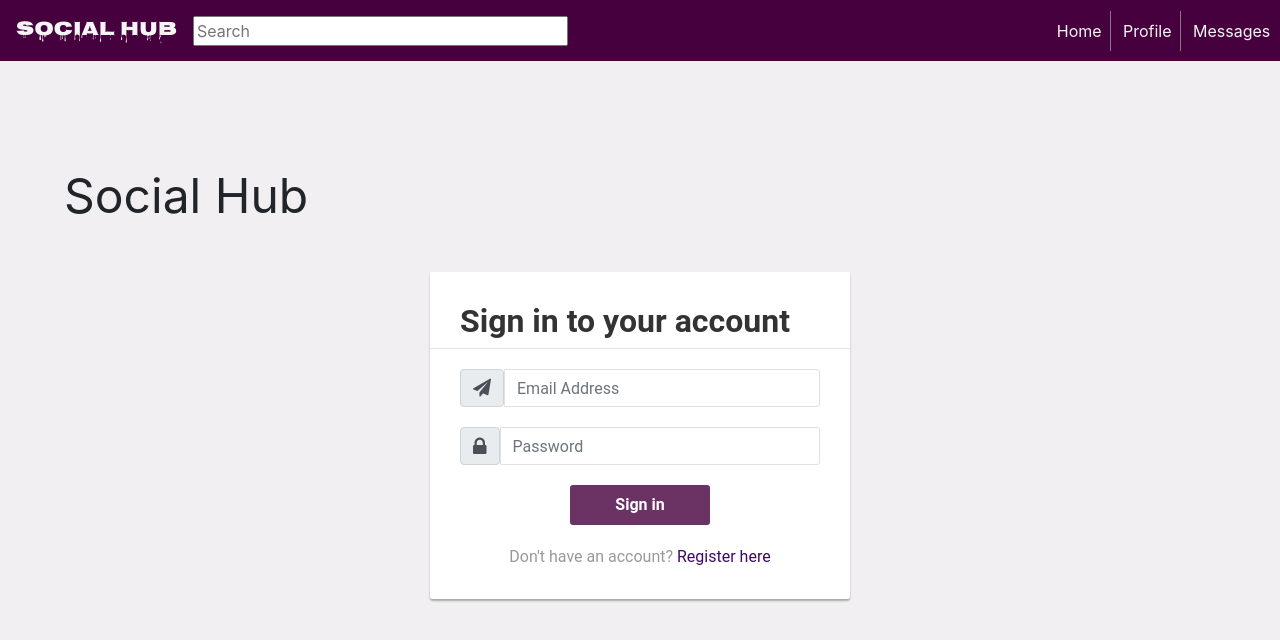
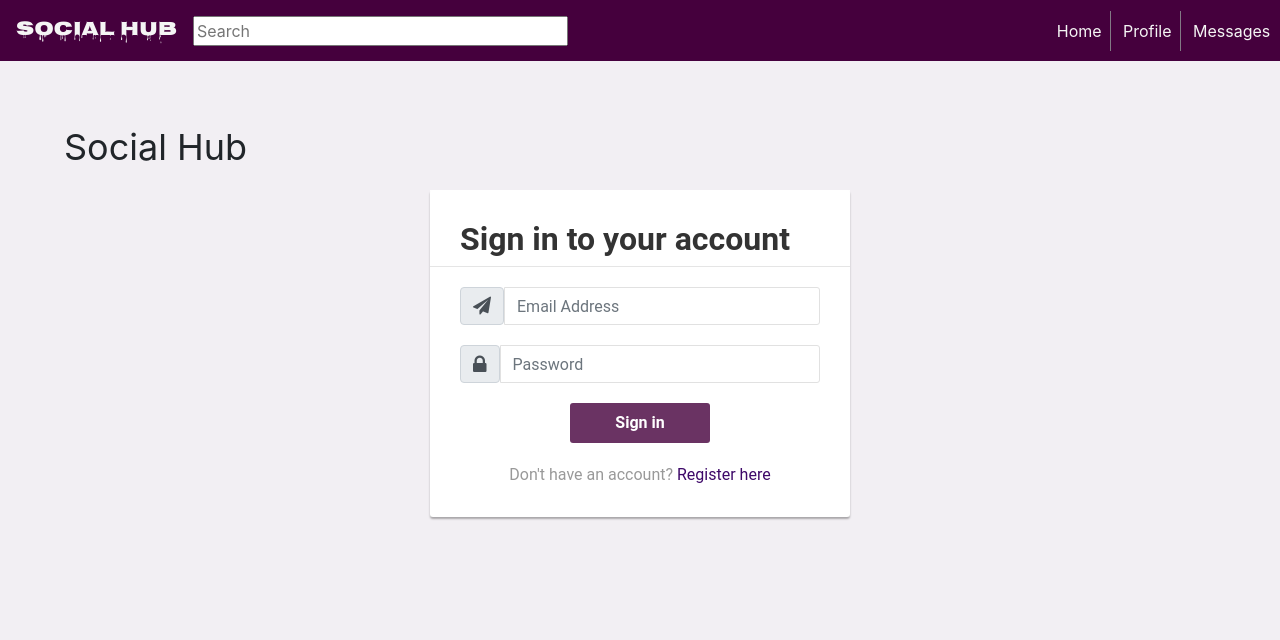
Before and after one commit to vladdimisca/SocialHub-App, an Angular app: page / in a window 1280 px wide. Shown: the top 640 px of the page. Built offline with nearby package versions, Linux system fonts and the light colour scheme.

Commit message:
added title service

```diff
--- a/src/app/app-routing.module.ts
+++ b/src/app/app-routing.module.ts
@@ -4,8 +4,8 @@ import { Routes, RouterModule } from '@angular/router';
 const routes: Routes = [
   {
     path: '',
-    loadChildren: () => import('./authentication/authentication.module').then(m => m.AuthenticationModule),
-  }
+    loadChildren: () => import('./authentication/authentication.module').then(m => m.AuthenticationModule)
+  },
 ];
 
 @NgModule({
--- a/src/app/app.component.ts
+++ b/src/app/app.component.ts
@@ -1,10 +1,41 @@
-import { Component } from '@angular/core';
+import { Component, OnInit } from '@angular/core';
+import { Router, NavigationEnd, ActivatedRoute } from '@angular/router';
+
+import { map, filter } from 'rxjs/operators';
+
+// services
+import { Title } from '@angular/platform-browser'
 
 @Component({
   selector: 'app-root',
   templateUrl: './app.component.html',
   styleUrls: ['./app.component.scss']
 })
-export class AppComponent {
-  title = "Social-Network-App";
+export class AppComponent implements OnInit{
+  constructor(
+    private titleService: Title,
+    private router: Router,
+    private activatedRoute: ActivatedRoute
+  ) {}
+
+  ngOnInit() {
+    const appTitle = this.titleService.getTitle();
+
+    this.router
+      .events.pipe(
+        filter(event => event instanceof NavigationEnd),
+        map(() => {
+          let child = this.activatedRoute.firstChild;
+          while(child.firstChild) {
+            child = child.firstChild;
+          }
+          if(child.snapshot.data['title']) {
+            return child.snapshot.data['title'];
+          }
+          return appTitle;
+        })
+      ).subscribe((ttl: string) => {
+        this.titleService.setTitle(ttl);
+      });
+  }
 }
--- a/src/app/app.module.ts
+++ b/src/app/app.module.ts
@@ -1,5 +1,5 @@
 // modules
-import { BrowserModule } from '@angular/platform-browser';
+import { BrowserModule, Title } from '@angular/platform-browser';
 import { NgModule } from '@angular/core';
 import { AppRoutingModule } from './app-routing.module';
 import { CommonModule } from '@angular/common';
@@ -16,7 +16,7 @@ import { AppComponent } from './app.component';
     BrowserModule,
     AppRoutingModule
   ],
-  providers: [],
+  providers: [Title],
   bootstrap: [AppComponent]
 })
 export class AppModule { }
--- a/src/app/authentication/about/about.component.scss
+++ b/src/app/authentication/about/about.component.scss
@@ -1,6 +1,6 @@
 
 p {
+    margin-top: 2vh;
     margin-left: 5vw;
-    margin-top: 20vh;
-    font-size: 48px;
+    font-size: 36px;
 }
--- a/src/app/authentication/auth-routing.module.ts
+++ b/src/app/authentication/auth-routing.module.ts
@@ -7,7 +7,7 @@ import { RegisterComponent } from './register/register.component';
 
 const routes: Routes = [
   {path: '', component: LoginComponent},
-  {path: 'register', component: RegisterComponent}
+  {path: 'register', component: RegisterComponent, data: {title: 'Register'} }
 ];
 
 @NgModule({
--- a/src/app/authentication/login/login.component.html
+++ b/src/app/authentication/login/login.component.html
@@ -1,6 +1,8 @@
 <app-navbar [navLinks]="true"></app-navbar>
 
-<app-about></app-about>
+<div id="app-about">
+	<app-about></app-about>
+</div>
 
 <div class="login-form">
 	<form>
--- a/src/app/authentication/login/login.component.scss
+++ b/src/app/authentication/login/login.component.scss
@@ -1,3 +1,7 @@
+#app-about {
+    margin-top:15vh;
+}
+
 .login-form {
     color: #fff;
     background: #ffffff;
@@ -5,7 +9,6 @@
     width: 420px;
     margin-left: auto;
     margin-right: auto;
-    margin-top: -15vh;
 }
 
 .form-control, .form-control:focus, .input-group-addon {
--- a/src/app/authentication/login/login.component.ts
+++ b/src/app/authentication/login/login.component.ts
@@ -1,6 +1,9 @@
 import { Component } from '@angular/core';
 import { Router } from '@angular/router';
+
+// services
 import { AuthenticationService } from '../authentication.service';
+
 
 @Component({
     selector: 'app-login',
```
